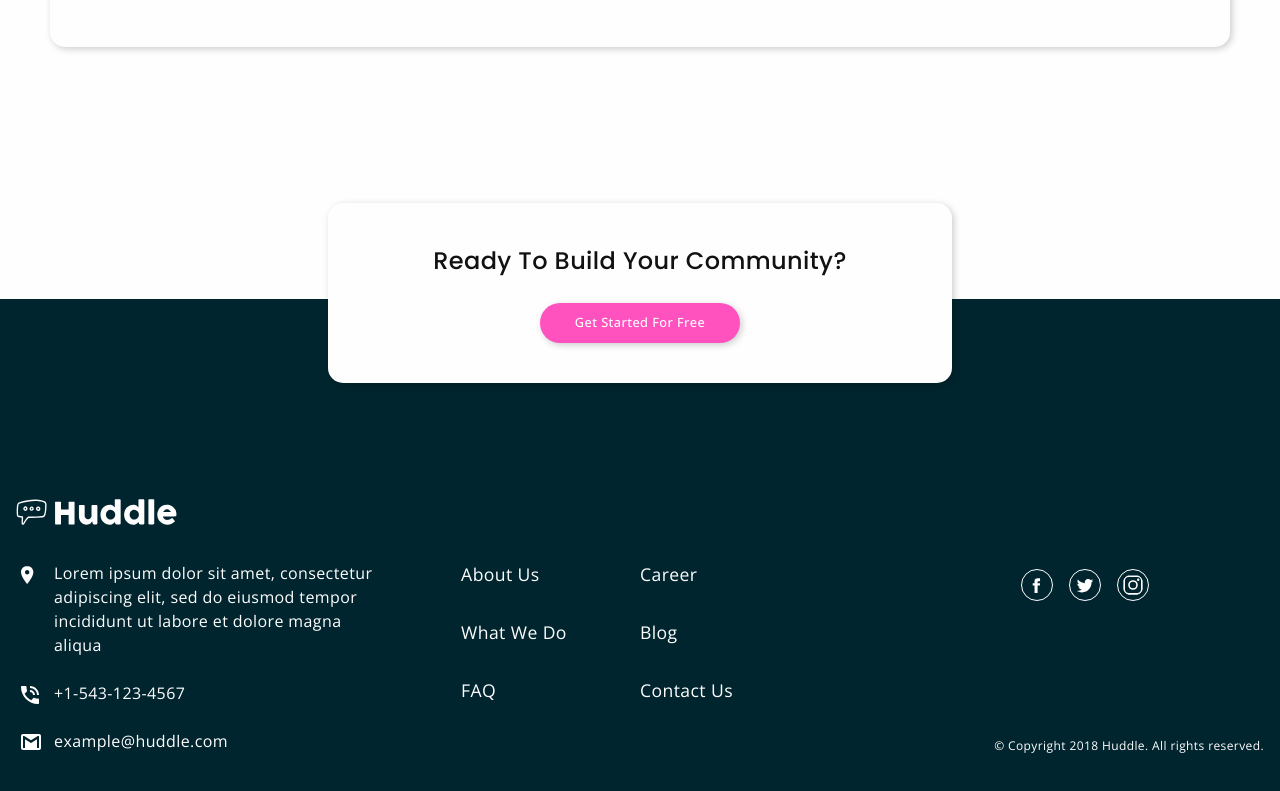
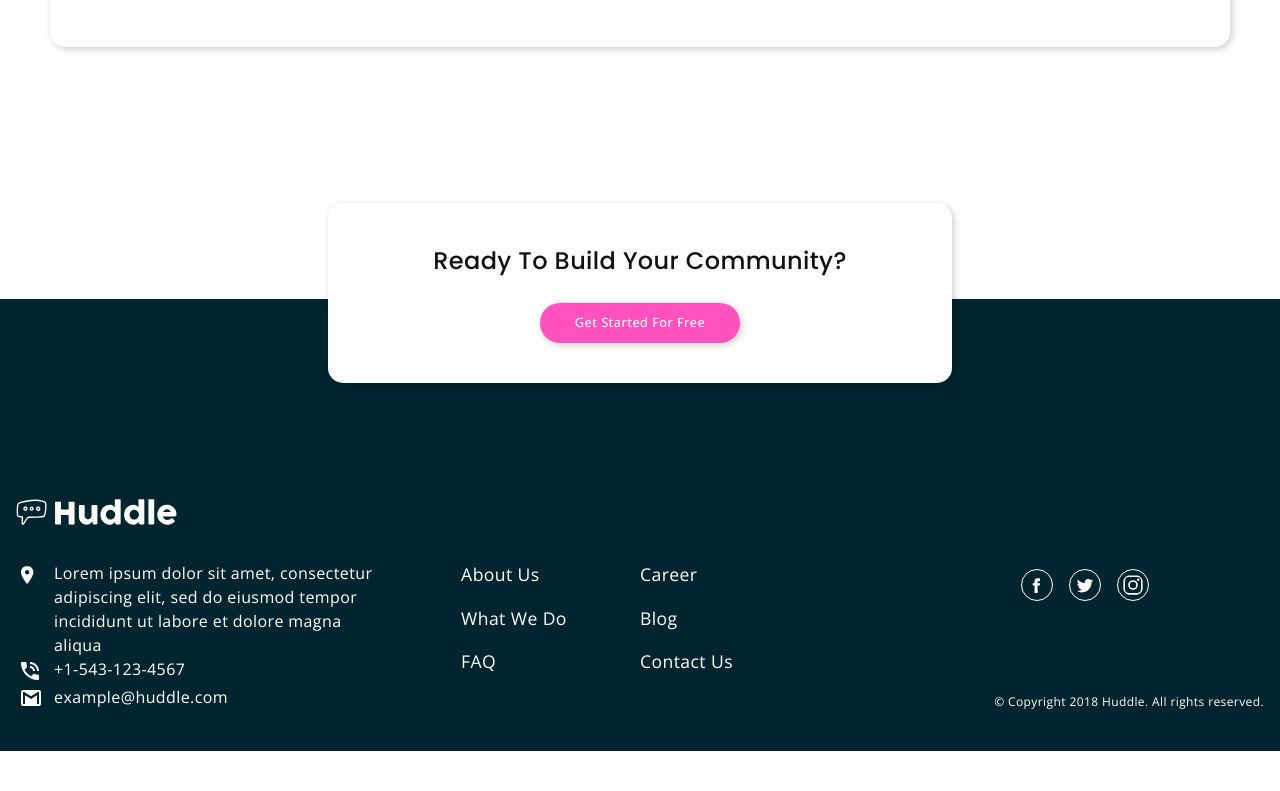
Before and after one commit to Dajanajozanovic/design-exercise, a website built with Vite: page src/index.html in a window 1280 px wide. Shown: the part 2011-2802 px from the top of the page. After the commit the page ends 2762 px from the top, so only its background shows below. Built offline with nearby package versions, Linux system fonts and the light colour scheme.

Commit message:
Delete <br /> element from footer

```diff
--- a/src/index.html
+++ b/src/index.html
@@ -139,7 +139,7 @@
         </svg>
         <p class="app-footer__text text">
           Lorem ipsum dolor sit amet, consectetur adipiscing elit, sed do
-          eiusmod tempor incididunt ut labore et dolore magna aliqua <br />
+          eiusmod tempor incididunt ut labore et dolore magna aliqua
           <br />
         </p>
         <svg width="18" height="18" xmlns="http://www.w3.org/2000/svg">
@@ -149,10 +149,7 @@
             fill-rule="evenodd"
           />
         </svg>
-        <span
-          >+1-543-123-4567 <br />
-          <br
-        /></span>
+        +1-543-123-4567
         <svg width="20" height="16" xmlns="http://www.w3.org/2000/svg">
           <path
             d="M18 0H2C.9 0 0 .9 0 2v12c0 1.1.9 2 2 2h16c1.1 0 2-.9 2-2V2c0-1.1-.9-2-2-2zm0 14h-2V5.2L10 9 4 5.2V14H2V2h1.2L10 6.2 16.8 2H18v12z"
```
